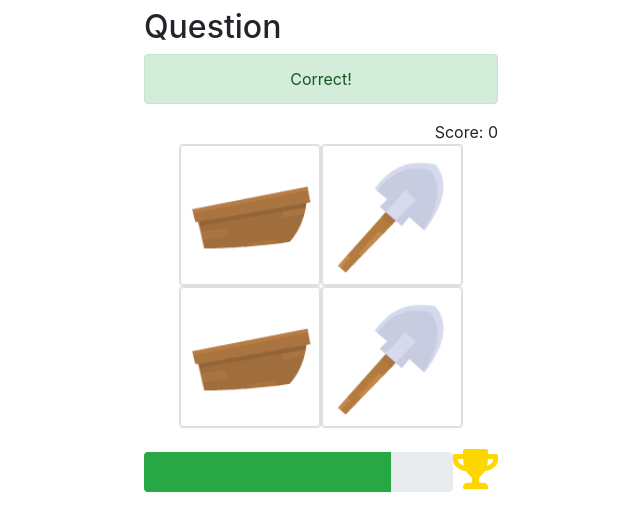
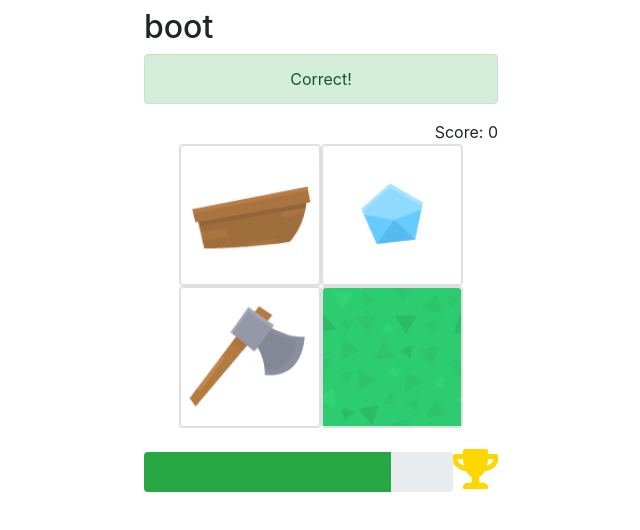
Before and after one commit to dlichliter/AngularLanguageApp, an Angular app: page / in a window 1280 px wide. Shown: the top 530 px of the page, without its empty margins (319-959 px from the left). Built offline with nearby package versions, Linux system fonts and the light colour scheme.

Commit message:
Show four random images from game service

```diff
--- a/src/app/app.component.html
+++ b/src/app/app.component.html
@@ -7,8 +7,7 @@
   <!-- Score-->
   <app-score></app-score>
 
-  <!-- Card Image Rows -->
-  <app-row></app-row>
+  <!-- Card Image Row -->
   <app-row></app-row>
 
   <!-- Progress Bar -->
--- a/src/app/app.component.ts
+++ b/src/app/app.component.ts
@@ -1,4 +1,5 @@
-import { Component } from '@angular/core';
+import { Component, OnInit } from '@angular/core';
+import { GameService } from './game.service';
 
 @Component({
   selector: 'app-root',
@@ -7,4 +8,10 @@ import { Component } from '@angular/core';
     './app.component.css',
   ],
 })
-export class AppComponent {}
+export class AppComponent implements OnInit {
+  constructor(private gameService: GameService) {}
+
+  ngOnInit() {
+    this.gameService.startGame();
+  }
+}
--- a/src/app/game.service.ts
+++ b/src/app/game.service.ts
@@ -21,6 +21,12 @@ export class GameService {
     return this.currentQuestion;
   }
 
+  public startGame(): void {
+    this.score = 0;
+    this.currentQuestion = '';
+    this.getRandomQuestions();
+  }
+
   private getRandomQuestions(): void {
     // randomize array
     Questions.sort(() => .5 - Math.random());
--- a/src/app/question/question.component.html
+++ b/src/app/question/question.component.html
@@ -1 +1 @@
-<h2 class="imageTitle">Question</h2>
+<h2 class="imageTitle">{{gameService.getCurrentQuestion()}}</h2>
--- a/src/app/question/question.component.ts
+++ b/src/app/question/question.component.ts
@@ -1,4 +1,5 @@
 import { Component } from '@angular/core';
+import { GameService } from '../game.service';
 
 @Component({
   selector: 'app-question',
@@ -8,4 +9,6 @@ import { Component } from '@angular/core';
   ],
 })
 
-export class QuestionComponent {}
+export class QuestionComponent {
+  constructor(public gameService: GameService) {}
+}
--- a/src/app/row/row.component.html
+++ b/src/app/row/row.component.html
@@ -1,5 +1,6 @@
-<div class="d-flex flex-row justify-content-center">
+<div class="d-flex flex-row justify-content-center" *ngFor="let cardRow of gameService.getCurrentImages()">
   <!-- Card Images -->
-  <app-image class="card imageCard" imageName="boot" imageUrl="../../../assets/boot.png"></app-image>
-  <app-image class="card imageCard" imageName="schaufel" imageUrl="../../../assets/schaufel.png"></app-image>
+  <app-image *ngFor="let card of cardRow" class="card imageCard"
+             imageName="{{card}}"
+             imageUrl="../../../assets/{{card}}.png"></app-image>
 </div>
--- a/src/app/row/row.component.ts
+++ b/src/app/row/row.component.ts
@@ -1,4 +1,5 @@
 import { Component } from '@angular/core';
+import { GameService } from '../game.service';
 
 @Component({
   selector: 'app-row',
@@ -8,4 +9,6 @@ import { Component } from '@angular/core';
   ],
 })
 
-export class RowComponent {}
+export class RowComponent {
+  constructor(public gameService: GameService) {}
+}
```
